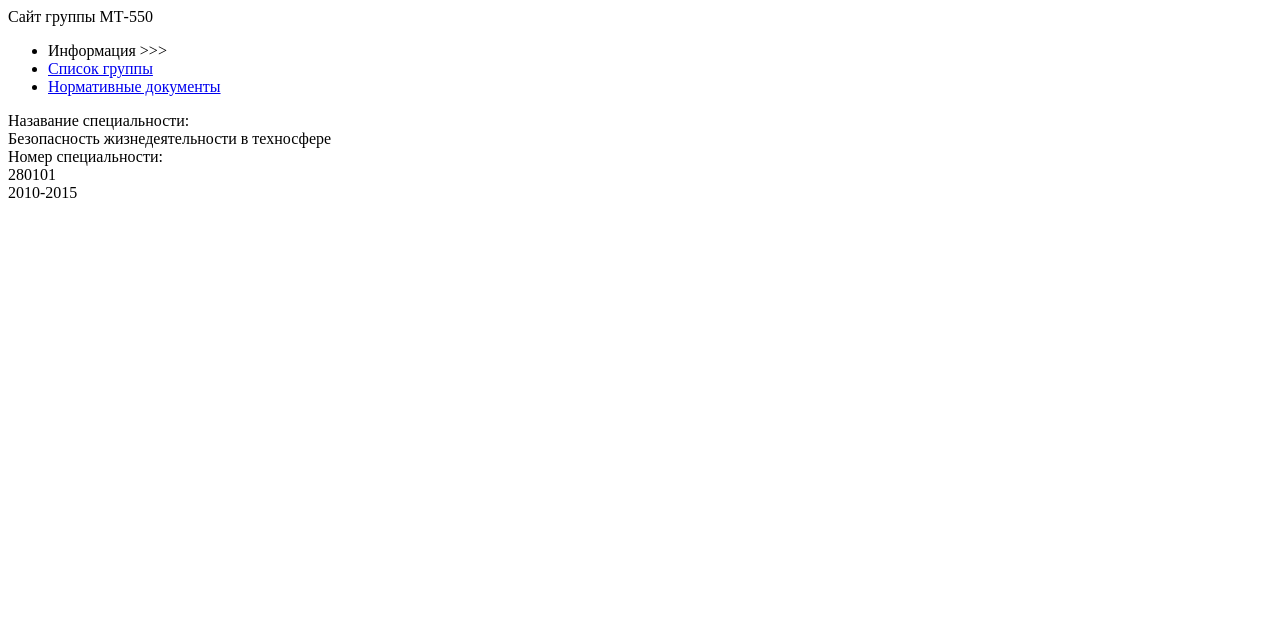
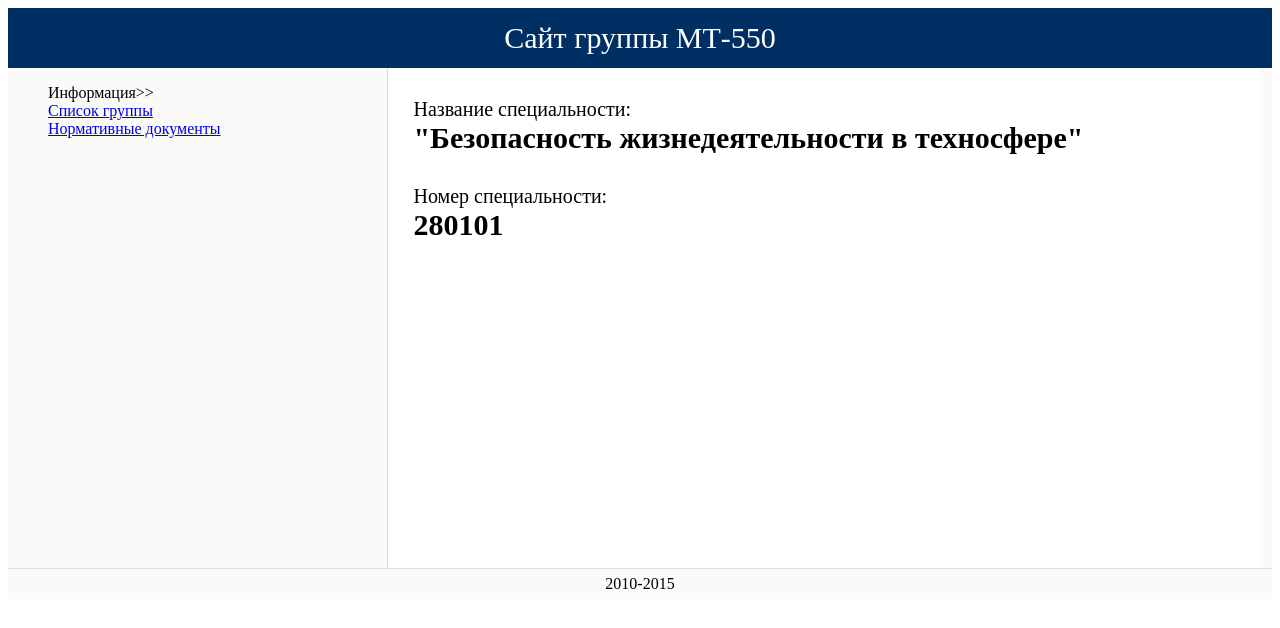
Before and after one commit to LukyanovaM93/gh, a plain HTML site: page index.html in a window 1280 px wide. Drawn offline with Linux system fonts and the light colour scheme.

Commit message:
Update index.html

```diff
--- a/index.html
+++ b/index.html
@@ -1,22 +1,30 @@
-<link rel = "stylesheet" href = "style.txt">
-<div id= "header">
+<!doctype html>
+	<html>
+		<head>
+
+			<link rel="stylesheet" href="style.css">
+		</head>
+		<body>
+			<div id="header">
 				Сайт группы МТ-550
 			</div>
-<div id = "container">
-<div id = "nav">
-<ul>
-<li>Информация >>> </li>
-<li><a href="page1.html"> Список группы </a></li>
-<li><a href="page2.html"> Нормативные документы </a></li>
+			<div id="container">
+				<div id="nav">
+					<ul style="list-style-type: none">
+						<li>Информация>></li>
+						<li><a href="page1.html">Список группы</a></li>
+						<li><a href="page2.html">Нормативные документы</a></li>
 					</ul>
 				</div>
-<div id = "content">
-<div class="info-label">Назавание специальности:</div>
-<div class="info-text">Безопасность жизнедеятельности в техносфере </div>
+				<div id="content">
+					<div class="info-label">Название специальности:</div>
+					<div class="info-text">"Безопасность жизнедеятельности в техносфере"</div>
 					<div class="info-label">Номер специальности:</div>
-<div class="info-text">280101 </div>
+					<div class="info-text">280101</div>
 				</div>
 			</div>
-<div id = "footer">
+			<div id="footer">
 				2010-2015
 			</div>
+		</body>
+	</html>
```
Lines whose indentation alone changed are shown as unchanged.
